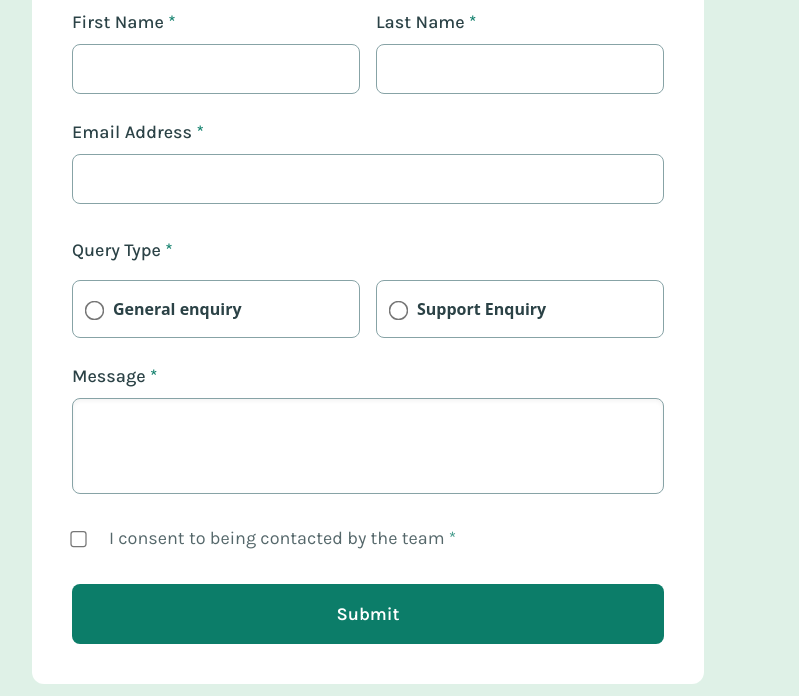
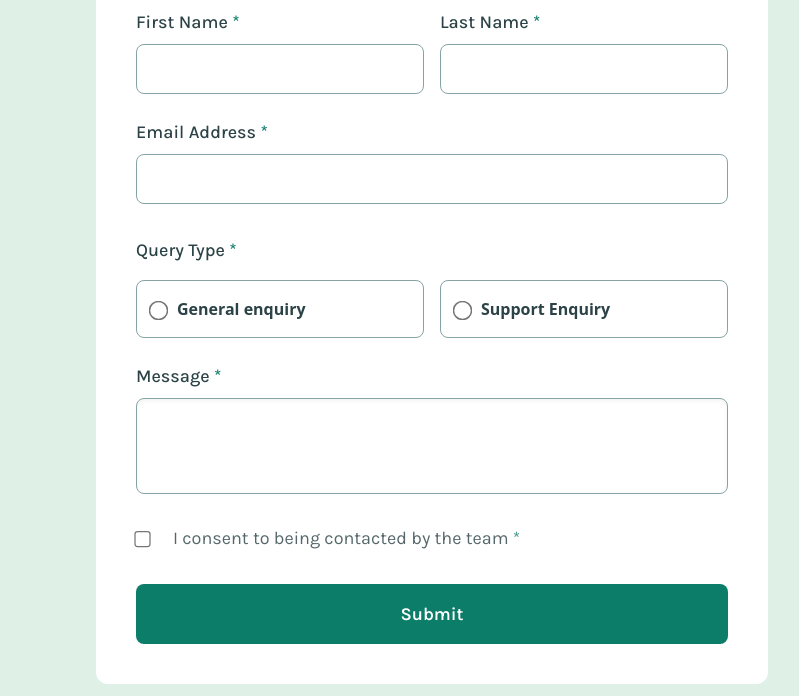
Before and after one commit to ASIM-MD-96/contact-form, a website: page index.html in a window 1280 px wide. Shown: the part 104-800 px from the top of the page, without its empty margins (208-1007 px from the left). Drawn offline with Linux system fonts and the light colour scheme.

Commit message:
initial commit

```diff
--- a/index.html
+++ b/index.html
@@ -15,7 +15,7 @@
   </head>
   <body class="bg-lightGreen">
     <div
-      class="max-w-6xl min-h-screen flex justify-center items-center p-10 md:p-0"
+      class="min-h-screen flex justify-center items-center p-10 md:p-0 md:w-full"
     >
       <!-- form background -->
       <div
```
